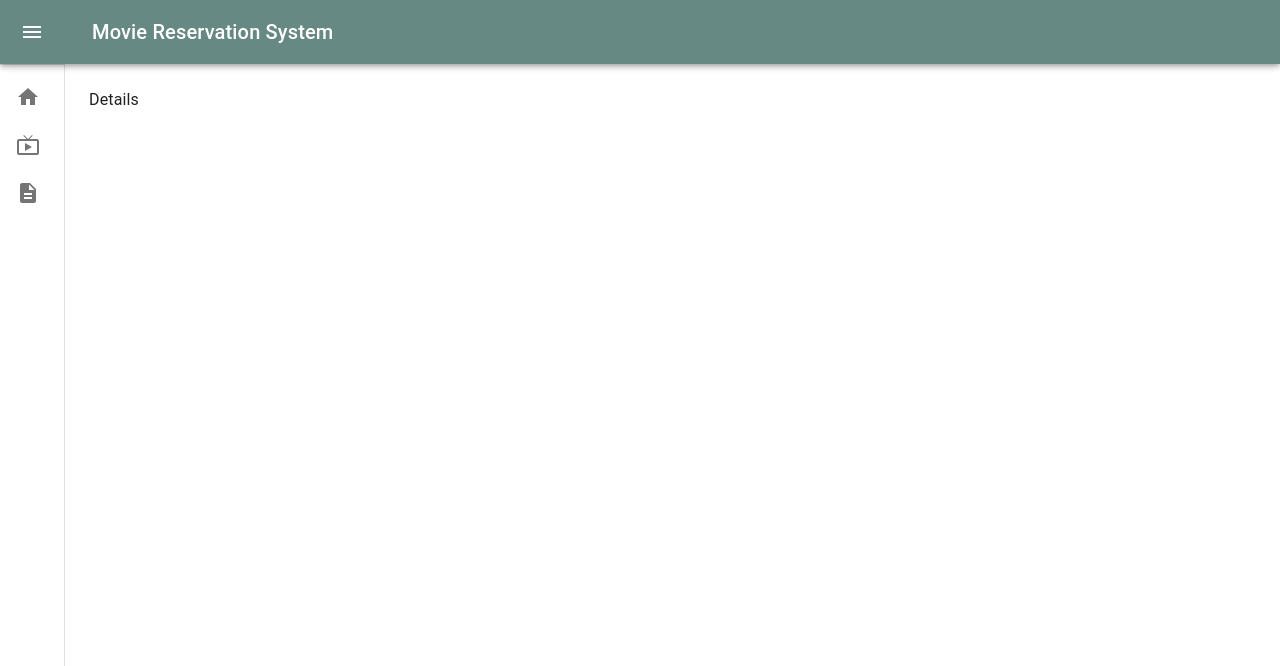
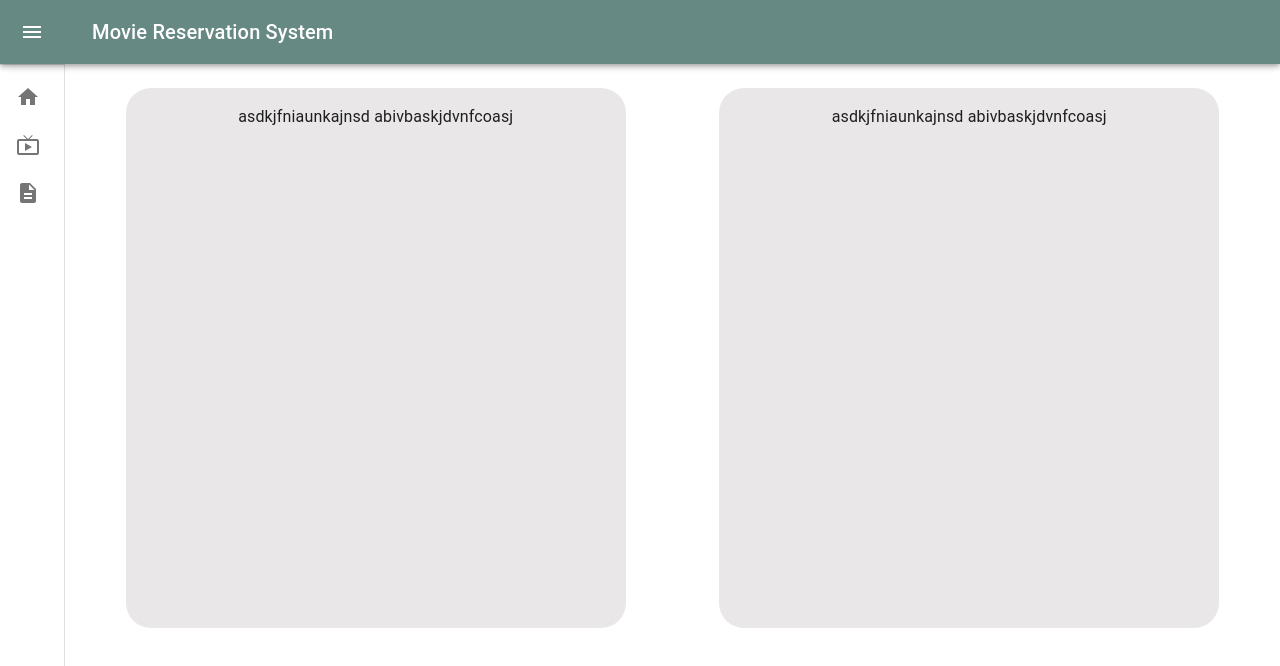
Before and after one commit to aryanclaire/MovieReservation, a React (Create React App) app: page /details in a window 1280 px wide. Shown: the top 666 px of the page. Built offline with nearby package versions, Linux system fonts and the light colour scheme.

Commit message:
Added file Details.css

```diff
--- /dev/null
+++ b/src/pages/Details/Details.css
@@ -0,0 +1,29 @@
+.container{
+    text-align: center;
+    position:relative;
+    margin: auto;
+
+}
+
+.container2{
+    display: flex;
+    flex-wrap: wrap;
+    flex-direction: row;
+    justify-content: space-around;
+    max-width: 1500px;
+    margin: 0 auto;
+    gap: 20px;
+
+}
+
+.container3{
+    text-align: center;
+    align-items: center;
+    position: relative;
+    margin: 0 auto;
+    padding: 1px;
+    background-color: rgb(233, 231, 231);
+    border-radius: 25px;
+    width: 500px;
+    height: 540px;
+}
--- a/src/pages/Details/Details.jsx
+++ b/src/pages/Details/Details.jsx
@@ -1,7 +1,22 @@
 import React from 'react'
+import './Details.css'
 
 export default function Details() {
   return (
-    <div>Details</div>
+    <div className='container1'>
+        <div className='container2'>
+            <div className='container3'>
+                <p>
+                    asdkjfniaunkajnsd abivbaskjdvnfcoasj
+                </p>
+            </div>
+
+            <div className='container3'>
+                <p>
+                    asdkjfniaunkajnsd abivbaskjdvnfcoasj
+                </p>
+            </div>
+        </div>
+    </div>
   )
 }
```
